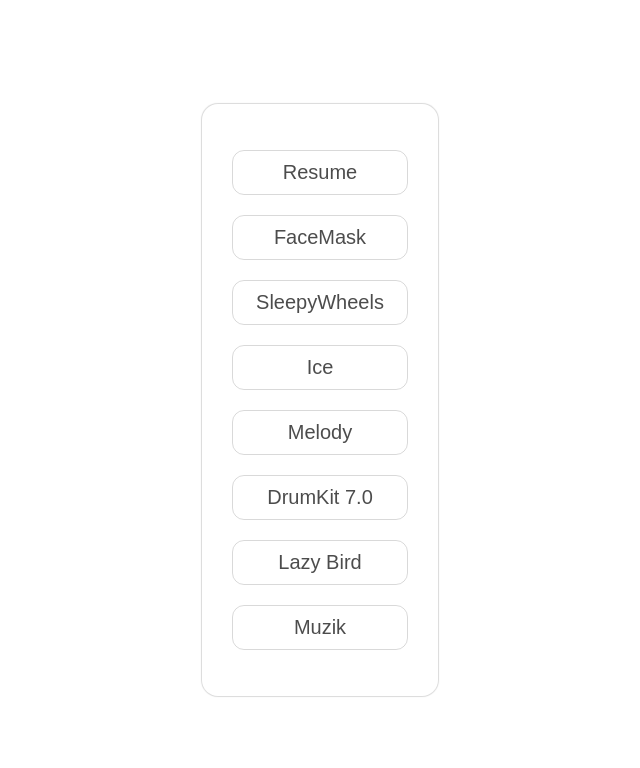
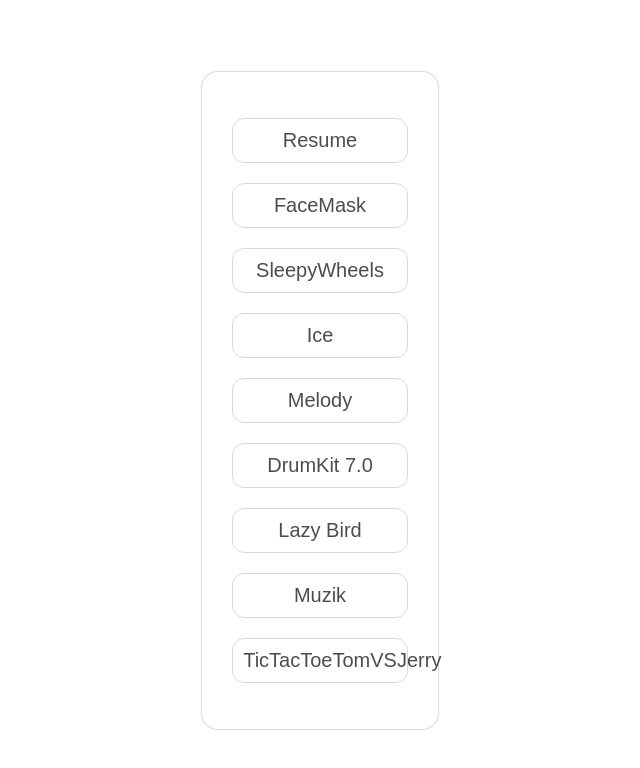
Before and after one commit to jominjose14/Portfolio, a plain HTML site: page projects.html in a window 1280 px wide. Shown: the whole page, without its empty margins (320-960 px from the left). Drawn offline with Linux system fonts and the light colour scheme.

Commit message:
add TicTacToe

```diff
--- a/projects.html
+++ b/projects.html
@@ -23,6 +23,7 @@
       <a href="https://jominjose14.github.io/drumkit-7.0/">DrumKit 7.0</a>
       <a href="https://www.youtube.com/watch?v=VUkZguVlQK4">Lazy Bird</a>
       <a href="https://www.youtube.com/watch?v=xCsOT1tNK2k">Muzik</a>
+      <a href="https://youtu.be/O-cqOHBODUI">TicTacToeTomVSJerry</a>
     </div>
   </body>
 </html>
```
